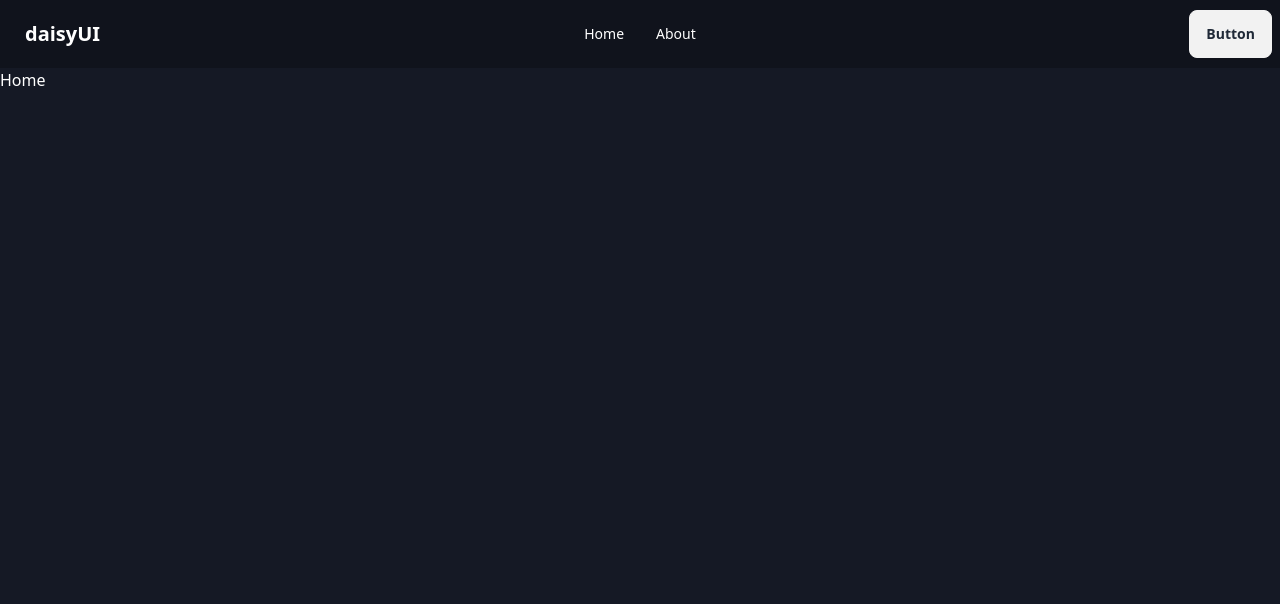
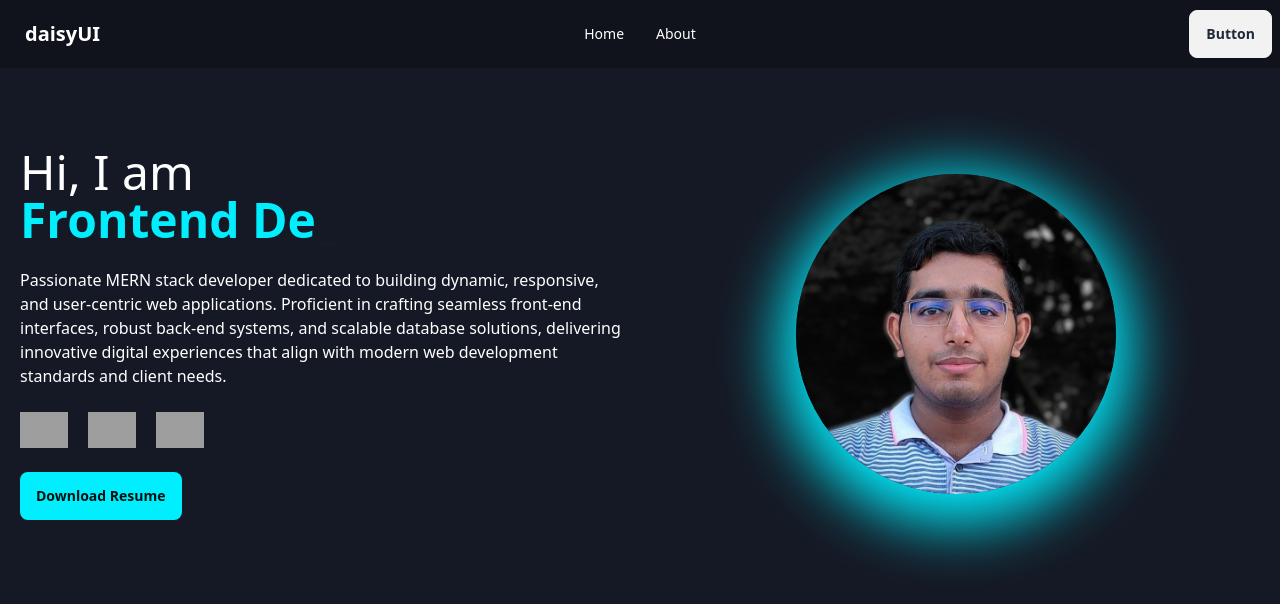
Before and after one commit to AkashPaul923/My-Portfolio, a React (Vite) app: page / in a window 1280 px wide. Shown: the top 604 px of the page. Built offline with nearby package versions, Linux system fonts and the light colour scheme; grey boxes are pictures that could not be loaded.

Commit message:
banner section design

```diff
--- a/package.json
+++ b/package.json
@@ -15,6 +15,7 @@
     "react": "^18.3.1",
     "react-dom": "^18.3.1",
     "react-router-dom": "^7.1.1",
+    "react-simple-typewriter": "^5.0.1",
     "sort-by": "^1.2.0"
   },
   "devDependencies": {
--- a/src/Components/Banner.jsx
+++ b/src/Components/Banner.jsx
@@ -1,9 +1,38 @@
-
+import { Typewriter } from "react-simple-typewriter";
+import developerImg from "../assets/Image/profile_pic.jpg"
 
 const Banner = () => {
     return (
-        <div>
-
+        <div className="max-w-screen-2xl mx-auto grid grid-cols-1 lg:grid-cols-2 gap-20 md:gap-6 px-5 py-20">
+            <div className="flex flex-col justify-center gap-6">
+                <h1 className="text-2xl md:text-5xl">Hi, I am{' '}<br/>
+                    <span className="text-primaryBtn font-bold">
+                        <Typewriter
+                            words={['Akash Paul.', 'Frontend Developer.']}
+                            loop={false}
+                            cursor
+                            cursorStyle='_'
+                            typeSpeed={100}
+                            deleteSpeed={100}
+                            delaySpeed={2000}
+                        />
+                    </span>
+                </h1>
+                <p>Passionate MERN stack developer dedicated to building dynamic, responsive, and user-centric web applications. Proficient in crafting seamless front-end interfaces, robust back-end systems, and scalable database solutions, delivering innovative digital experiences that align with modern web development standards and client needs.</p>
+                <div className="flex gap-5">
+                    <a href="https://www.linkedin.com/in/akash-paul-257894318/" target="_blank"><img src="https://img.icons8.com/?size=100&id=kBCrQMzpQDLQ&format=png&color=000000" alt="linkedin" className="w-12" /></a>
+                    <a href="https://github.com/AkashPaul923" target="_blank"><img src="https://img.icons8.com/?size=100&id=efFfwotdkiU5&format=png&color=000000" alt="github" className="w-12" /></a>
+                    <a href="https://www.facebook.com/akash.paul.664216" target="_blank"><img src="https://img.icons8.com/?size=100&id=z657ovoGgS2o&format=png&color=000000" alt="facebook" className="w-12" /></a>
+                </div>
+                <div>
+                    <a href="https://docs.google.com/document/d/1GBxDtdTlvlqIGOaBwhRg-nehAPDK8AIBWs2wdIr0CXI/edit?usp=sharing"  target="_blank" className="btn btn-accent bg-primaryBtn border-none">Download Resume</a>
+                </div>
+            </div>
+            <div className="flex justify-center items-center">
+                <div>
+                    <img src={developerImg} alt="developer image" className="max-w-xs mx-auto rounded-full shadow-3xl  shadow-primaryBtn" />
+                </div>
+            </div>
         </div>
     );
 };
--- a/src/Layout/Home.jsx
+++ b/src/Layout/Home.jsx
@@ -1,9 +1,10 @@
+import Banner from "../Components/Banner";
 
 
 const Home = () => {
     return (
         <div>
-            Home
+            <Banner></Banner>
         </div>
     );
 };
--- a/tailwind.config.js
+++ b/tailwind.config.js
@@ -11,6 +11,9 @@ export default {
         'secondaryBg': '#353846',
         'primaryBtn': '#01EEFF',
       },
+      boxShadow: {
+        '3xl': '0 15px 60px 15px rgba(0, 0, 0, 0.3)',
+      }
     },
   },
   plugins: [
```
Also changed, not shown: src/assets/Image/profile_pic.jpg (added), 1 other file (tests, documents, lock files or other folders).
